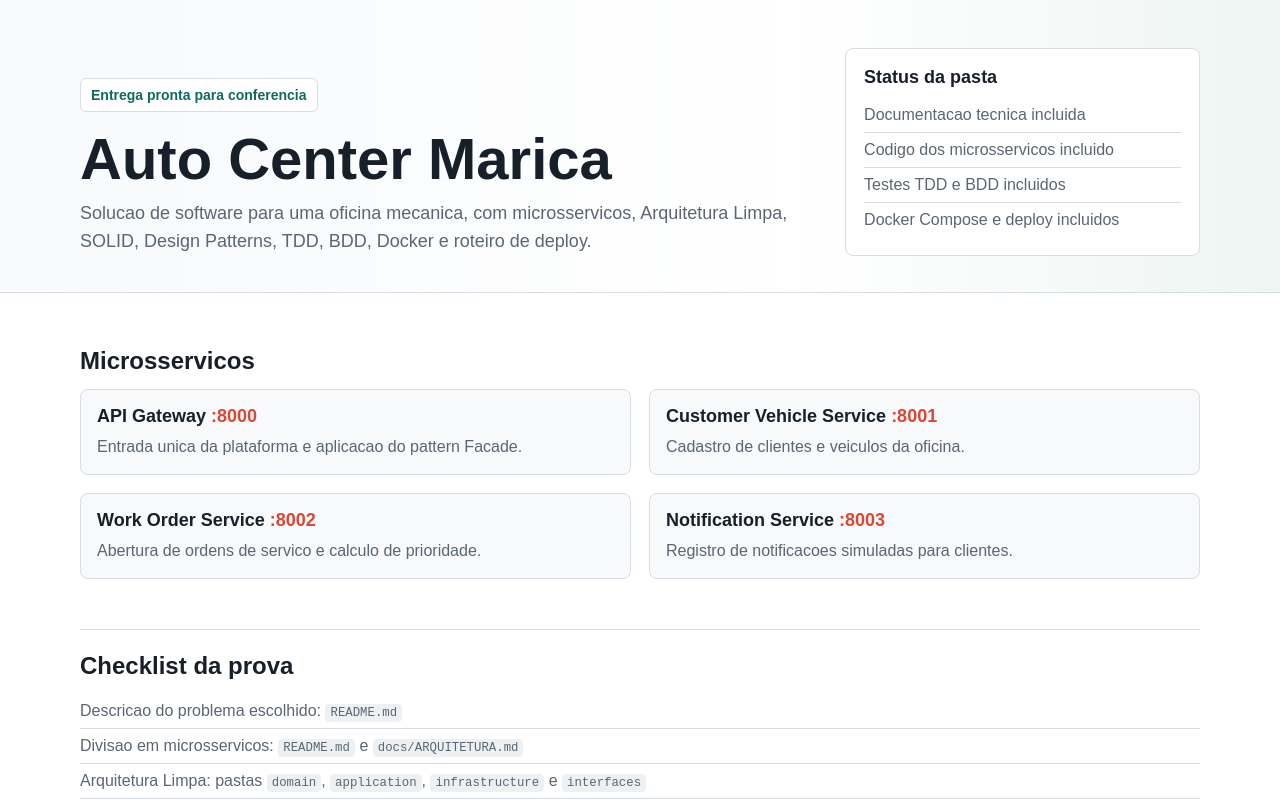
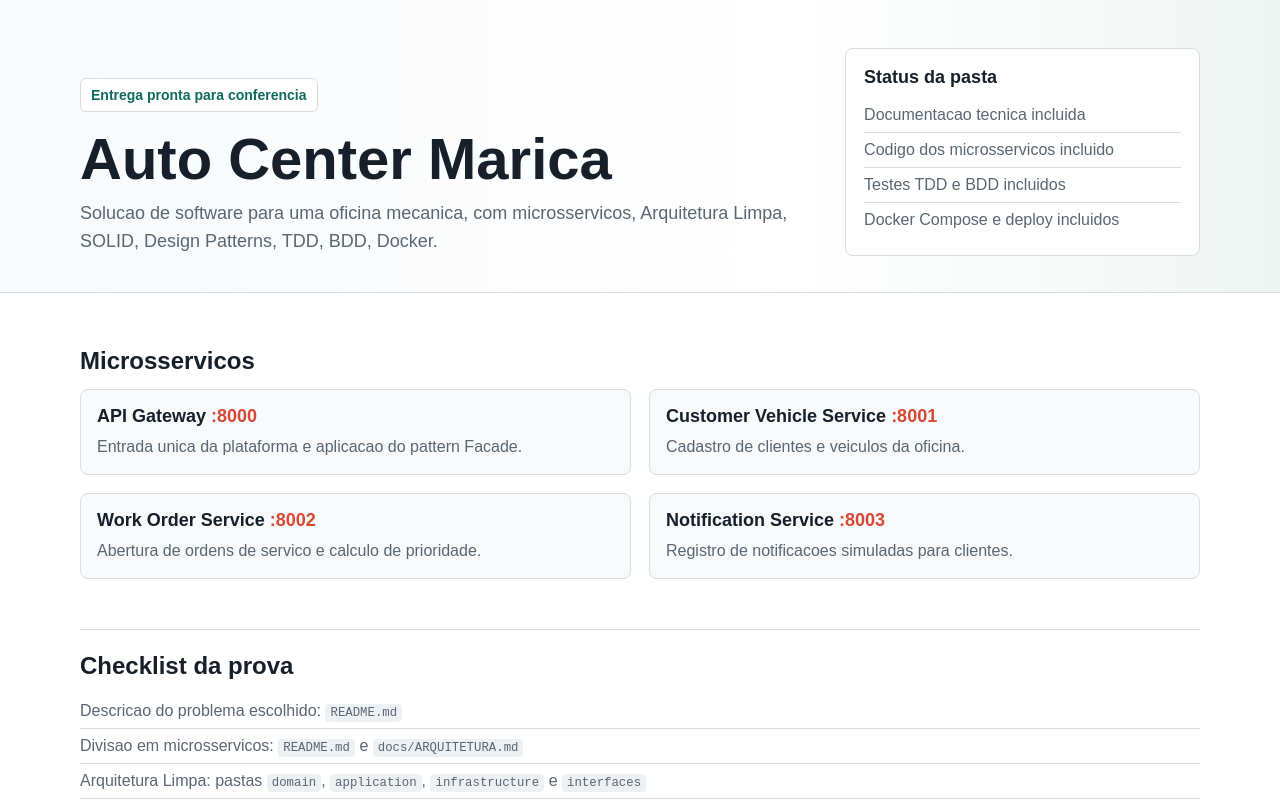
Before and after one commit to Eduardo3889/auto_center_p2, a plain HTML site: page index.html in a window 1280 px wide. Shown: the top 800 px of the page. Drawn offline with Linux system fonts and the light colour scheme.

Commit message:
Update index.html

```diff
--- a/index.html
+++ b/index.html
@@ -3,7 +3,7 @@
   <head>
     <meta charset="utf-8" />
     <meta name="viewport" content="width=device-width, initial-scale=1" />
-    <title>Auto Center Marica - Entrega da Prova</title>
+    <title>Auto Center Marica</title>
     <style>
       :root {
         color-scheme: light;
@@ -191,8 +191,7 @@
           <h1>Auto Center Marica</h1>
           <p class="subtitle">
             Solucao de software para uma oficina mecanica, com microsservicos,
-            Arquitetura Limpa, SOLID, Design Patterns, TDD, BDD, Docker e roteiro
-            de deploy.
+            Arquitetura Limpa, SOLID, Design Patterns, TDD, BDD, Docker.
           </p>
         </div>
         <aside class="status" aria-label="Status da entrega">
```
